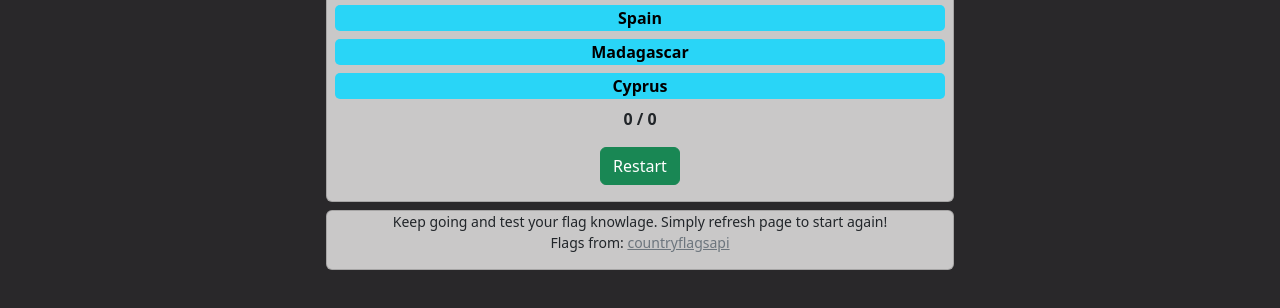
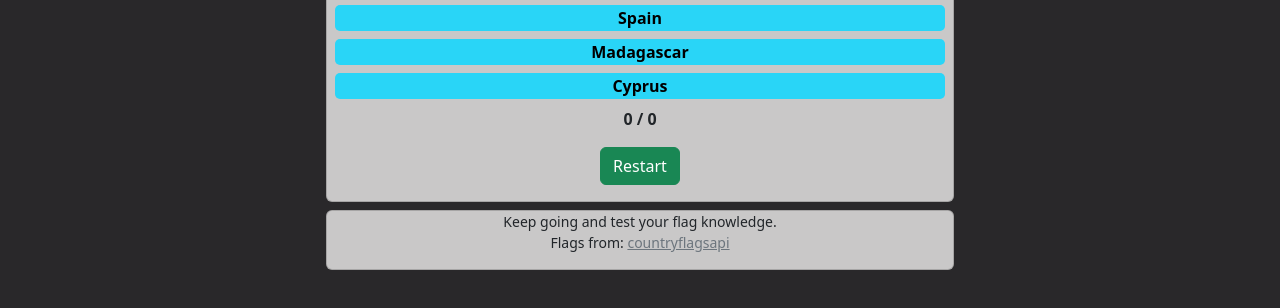
Before and after one commit to roomacarthur/flags, a plain HTML site: page index.html in a window 1280 px wide. Shown: the part 426-734 px from the top of the page. Drawn offline with nearby package versions, Linux system fonts and the light colour scheme.

Commit message:
Spelling
Fixed spelling errors and grammar issues

```diff
--- a/index.html
+++ b/index.html
@@ -37,7 +37,7 @@
             </div>
         </div>
         <div class="card mt-2 text-center col-md-8 col-lg-6 mx-auto">
-            <p class="small mb-0">Keep going and test your flag knowlage. Simply refresh page to start again!</p>
+            <p class="small mb-0">Keep going and test your flag knowledge.</p>
             <p class="small"> Flags from: <a class="text-muted" href="https://countryflagsapi.com/" target="_blank">countryflagsapi</a></p>
         </div>
     </div>
```
